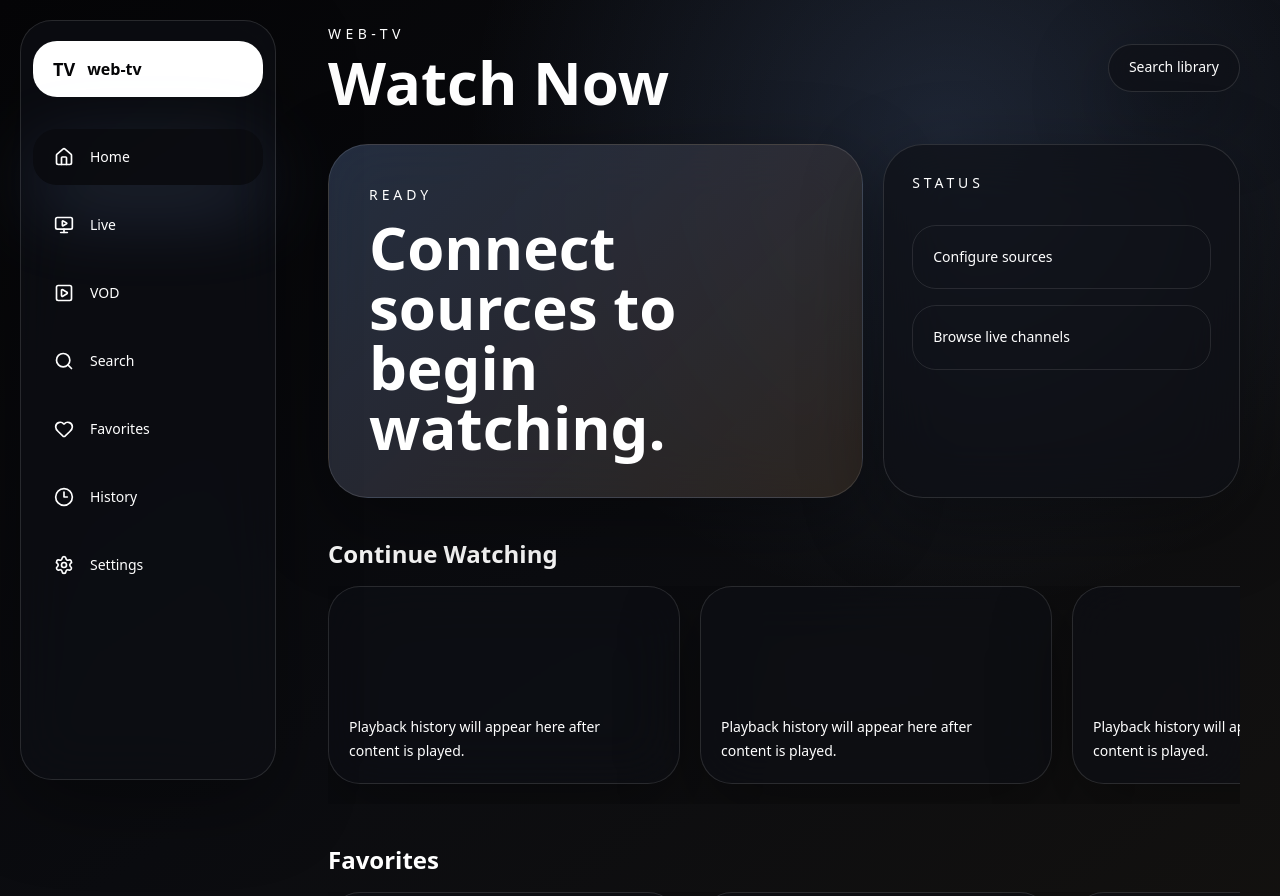
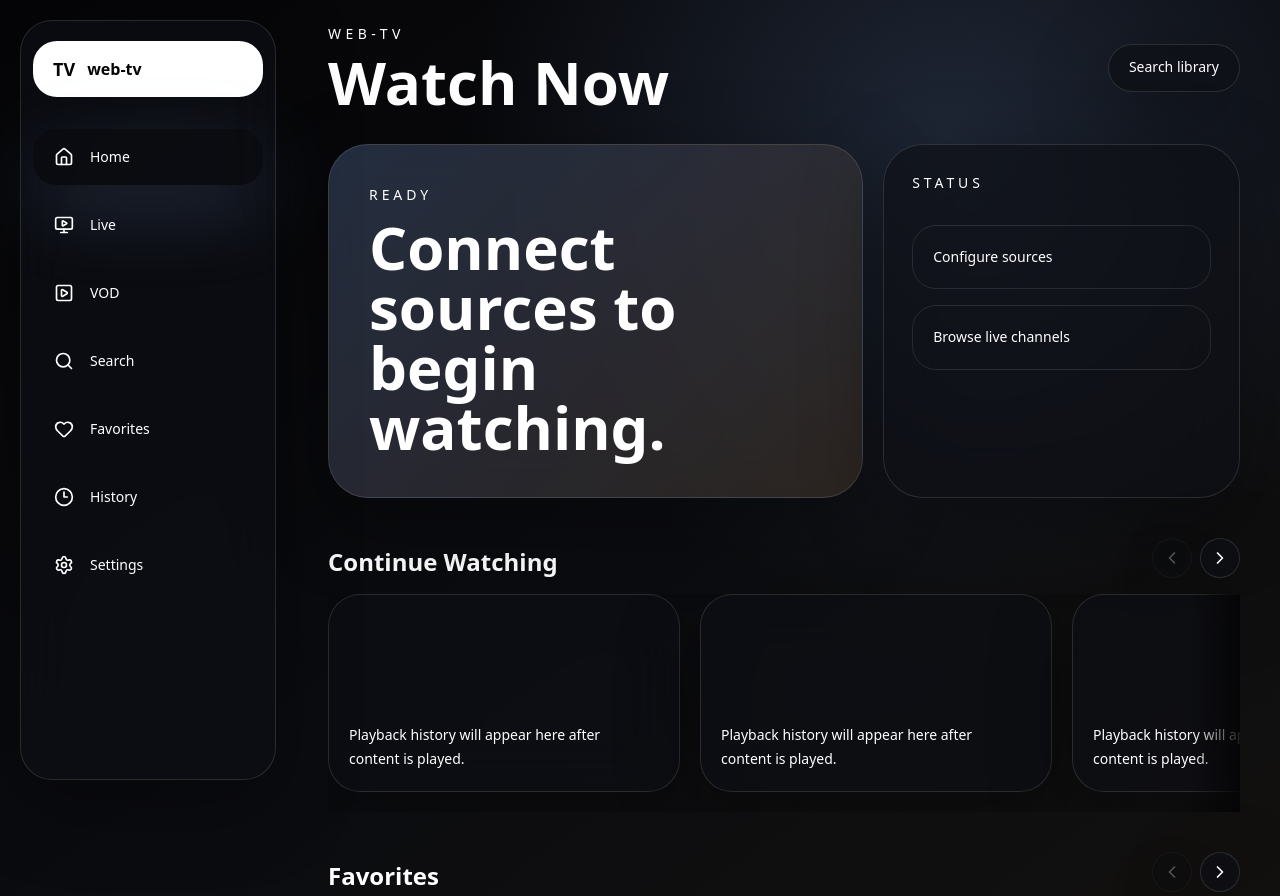
Before and after one commit to colvins/web-tv, a Vue app in the folder frontend/: page / in a window 1280 px wide. Shown: the top 896 px of the page. Built offline with nearby package versions, Linux system fonts and the light colour scheme.

Commit message:
improve horizontal rail scrolling

```diff
--- a/frontend/src/components/EmptyRail.vue
+++ b/frontend/src/components/EmptyRail.vue
@@ -1,20 +1,129 @@
 <script setup lang="ts">
+import { nextTick, onBeforeUnmount, onMounted, ref } from 'vue'
+import { ChevronLeft, ChevronRight } from 'lucide-vue-next'
+
 defineProps<{
   title: string
   description: string
   count?: number
 }>()
+
+const railRef = ref<HTMLElement | null>(null)
+const canScrollLeft = ref(false)
+const canScrollRight = ref(false)
+const isDragging = ref(false)
+
+let dragStartX = 0
+let dragStartScrollLeft = 0
+
+function updateScrollState() {
+  const rail = railRef.value
+  if (!rail) return
+
+  const maxScroll = rail.scrollWidth - rail.clientWidth
+  canScrollLeft.value = rail.scrollLeft > 2
+  canScrollRight.value = rail.scrollLeft < maxScroll - 2
+}
+
+function scrollByCard(direction: -1 | 1) {
+  const rail = railRef.value
+  if (!rail) return
+
+  const firstCard = rail.querySelector<HTMLElement>('[data-rail-card]')
+  const cardWidth = firstCard?.getBoundingClientRect().width ?? rail.clientWidth * 0.75
+  rail.scrollBy({
+    left: direction * (cardWidth + 20),
+    behavior: 'smooth',
+  })
+}
+
+function onPointerDown(event: PointerEvent) {
+  if (event.pointerType !== 'mouse' || event.button !== 0 || !railRef.value) return
+
+  isDragging.value = true
+  dragStartX = event.clientX
+  dragStartScrollLeft = railRef.value.scrollLeft
+  railRef.value.setPointerCapture(event.pointerId)
+}
+
+function onPointerMove(event: PointerEvent) {
+  if (!isDragging.value || !railRef.value) return
+
+  event.preventDefault()
+  railRef.value.scrollLeft = dragStartScrollLeft - (event.clientX - dragStartX)
+}
+
+function stopDragging(event: PointerEvent) {
+  if (!railRef.value || !isDragging.value) return
+
+  isDragging.value = false
+  if (railRef.value.hasPointerCapture(event.pointerId)) {
+    railRef.value.releasePointerCapture(event.pointerId)
+  }
+}
+
+onMounted(async () => {
+  await nextTick()
+  updateScrollState()
+  window.addEventListener('resize', updateScrollState)
+})
+
+onBeforeUnmount(() => {
+  window.removeEventListener('resize', updateScrollState)
+})
 </script>
 
 <template>
   <section class="mb-10">
     <div class="mb-4 flex items-end justify-between gap-4">
       <h2 class="text-2xl font-semibold text-white">{{ title }}</h2>
+      <div class="flex gap-2" aria-label="Rail scroll controls">
+        <button
+          type="button"
+          class="tv-focus-card glass-panel flex h-10 w-10 items-center justify-center rounded-full text-white transition-opacity disabled:pointer-events-none disabled:opacity-30"
+          :disabled="!canScrollLeft"
+          :aria-label="`Scroll ${title} left`"
+          @click="scrollByCard(-1)"
+        >
+          <ChevronLeft class="h-5 w-5" aria-hidden="true" />
+        </button>
+        <button
+          type="button"
+          class="tv-focus-card glass-panel flex h-10 w-10 items-center justify-center rounded-full text-white transition-opacity disabled:pointer-events-none disabled:opacity-30"
+          :disabled="!canScrollRight"
+          :aria-label="`Scroll ${title} right`"
+          @click="scrollByCard(1)"
+        >
+          <ChevronRight class="h-5 w-5" aria-hidden="true" />
+        </button>
       </div>
-    <div class="flex gap-5 overflow-x-auto pb-5 [scrollbar-width:none]">
+    </div>
+    <div class="relative">
+      <div
+        class="pointer-events-none absolute inset-y-0 left-0 z-10 w-12 bg-gradient-to-r from-cinema-950/90 to-transparent transition-opacity"
+        :class="canScrollLeft ? 'opacity-100' : 'opacity-0'"
+        aria-hidden="true"
+      ></div>
+      <div
+        class="pointer-events-none absolute inset-y-0 right-0 z-10 w-12 bg-gradient-to-l from-cinema-950/90 to-transparent transition-opacity"
+        :class="canScrollRight ? 'opacity-100' : 'opacity-0'"
+        aria-hidden="true"
+      ></div>
+      <div
+        ref="railRef"
+        class="rail-scroll flex gap-5 overflow-x-auto pb-5 [scrollbar-width:none]"
+        :class="isDragging ? 'cursor-grabbing select-none' : 'cursor-grab'"
+        @scroll="updateScrollState"
+        @pointerdown="onPointerDown"
+        @pointermove="onPointerMove"
+        @pointerup="stopDragging"
+        @pointercancel="stopDragging"
+        @pointerleave="stopDragging"
+      >
         <article
           v-for="index in count ?? 5"
           :key="index"
+          data-rail-card
           tabindex="0"
           class="tv-focus-card glass-panel flex aspect-[16/9] min-w-[16rem] max-w-[28rem] flex-1 items-end rounded-[2rem] p-5 sm:min-w-[22rem]"
         >
@@ -24,5 +133,18 @@ defineProps<{
           </div>
         </article>
       </div>
+    </div>
   </section>
 </template>
+
+<style scoped>
+.rail-scroll::-webkit-scrollbar {
+  display: none;
+}
+
+.rail-scroll {
+  scroll-behavior: smooth;
+  -webkit-overflow-scrolling: touch;
+  touch-action: pan-x;
+}
+</style>
```
Lines whose indentation alone changed are shown as unchanged.
